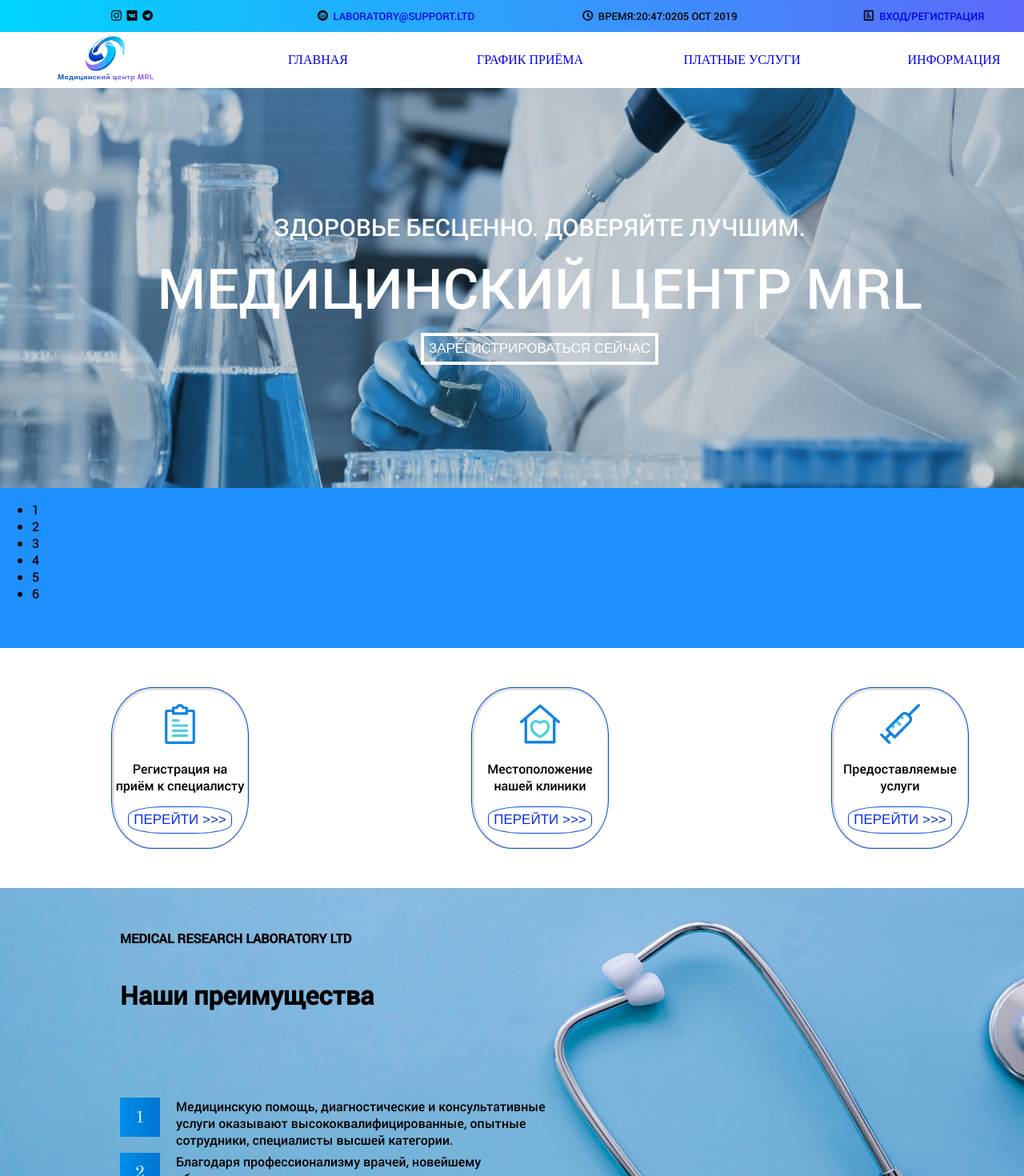
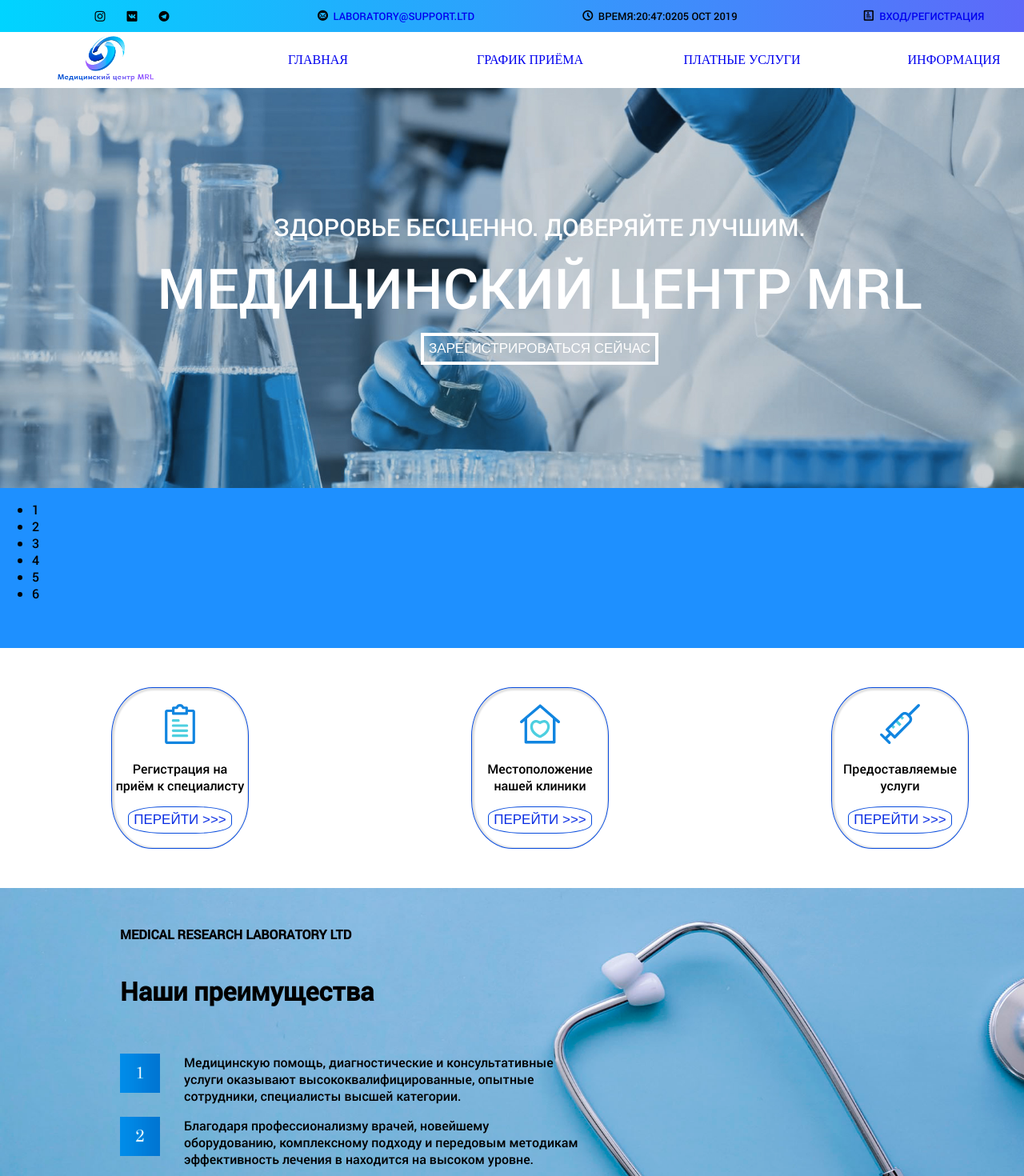
Before and after one commit to Vadimpash/git-vadimon, a React (Create React App) app: page / in a window 1280 px wide. Shown: the top 1470 px of the page at 80% size. Built offline with nearby package versions, Linux system fonts and the light colour scheme.

Commit message:
Стилизовал блоки advantages,footer,header,slider,ticker

```diff
--- a/src/components/advantages/advantages.css
+++ b/src/components/advantages/advantages.css
@@ -8,20 +8,21 @@
     position: absolute;
     align-self: center;
     margin-left: 150px;
+    margin-bottom: 40px;
 }
 
 .advLogo {
     display: grid;
     grid-template-columns: repeat( 1, 500px);
     grid-auto-rows: minmax(20px, 60px);
-    margin-bottom: 90px;
+    margin-bottom: 40px;
 }
 
 .advArticle {
      display: grid;
      grid-template-columns: repeat(1, 50px 500px);
      grid-auto-rows: minmax(20px, 49px);
-     grid-gap: 20px;
+     grid-gap: 30px;
  }
 
 .advantages p,h1,h4{
--- a/src/components/footer/footer.css
+++ b/src/components/footer/footer.css
@@ -2,6 +2,7 @@
     grid-area: fo;
     display: grid;
     width: 1349px;
+    height: 130px;
     grid-template-columns: repeat(3, 400px);
     background: rgb(2, 0, 36);
     background: linear-gradient(90deg, rgba(2, 0, 36, 1) 0%, rgba(0, 212, 255, 1) 0%, rgba(99, 99, 249, 1) 100%);
@@ -35,3 +36,18 @@
     transition: all 0.3s;
     text-decoration: underline;
 }
+
+.licAddress p{
+    margin: 0;
+}
+
+.licAddress {
+    display: grid;
+    grid-auto-rows: minmax(55px, auto);
+    grid-template-columns: repeat(1, 400px);
+}
+
+.leftFoot span {
+    margin-top: 5px;
+
+}
--- a/src/components/footer/footer.js
+++ b/src/components/footer/footer.js
@@ -14,8 +14,12 @@ const Footer = () => {
                 </div>
                 <div className="centerFoot">
                     <div className="licAddress">
-                        <p><span>Адресс:</span> <br/>г.Брест,ул. Северная, 12</p>
-                        <p><span>Лицензия:</span> <br/> № 1123988677878</p>
+                        <div className="cenAddress">
+                            <p><span>Адресс:</span> <br/>г.Брест,ул. Северная, 12</p>
+                        </div>
+                        <div className="cenLicense">
+                            <p><span>Лицензия:</span> <br/> № 1123988677878</p>
+                        </div>
                     </div>
                 </div>
                 <div className="rightFoot">
--- a/src/components/header/header.css
+++ b/src/components/header/header.css
@@ -10,6 +10,14 @@
     align-items: center;
     text-transform: uppercase;
     font-size: 13px;
+}
+
+.logo {
+    display: grid;
+    grid-template-columns: repeat(3, 20px);
+    grid-gap: 20px;
+    justify-self: center;
+
 }
 
 .mail a {
--- a/src/components/slider/slider.css
+++ b/src/components/slider/slider.css
@@ -1,5 +1,5 @@
 .slider {
     grid-area: sl;
-    width: 1347px;
+    width: 1349px;
     background-color: dodgerblue;
 }
--- a/src/components/ticker/ticker.css
+++ b/src/components/ticker/ticker.css
@@ -1,6 +1,6 @@
 .ticker {
     grid-area: ti;
-    width: 1347px;
+    width: 1349px;
 }
 
 .ticker span {
```
Also changed, not shown: src/App.css (line endings or trailing spaces).
